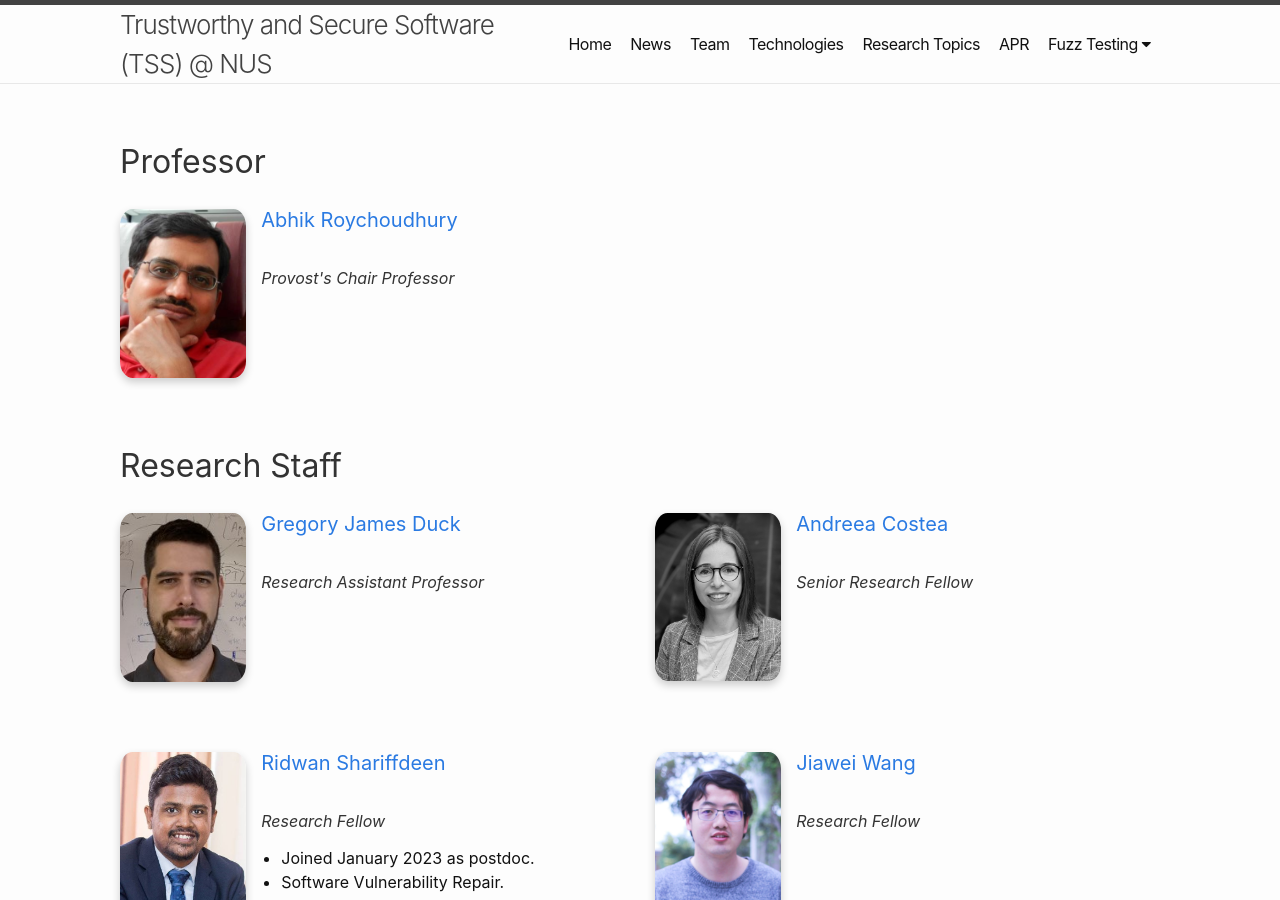
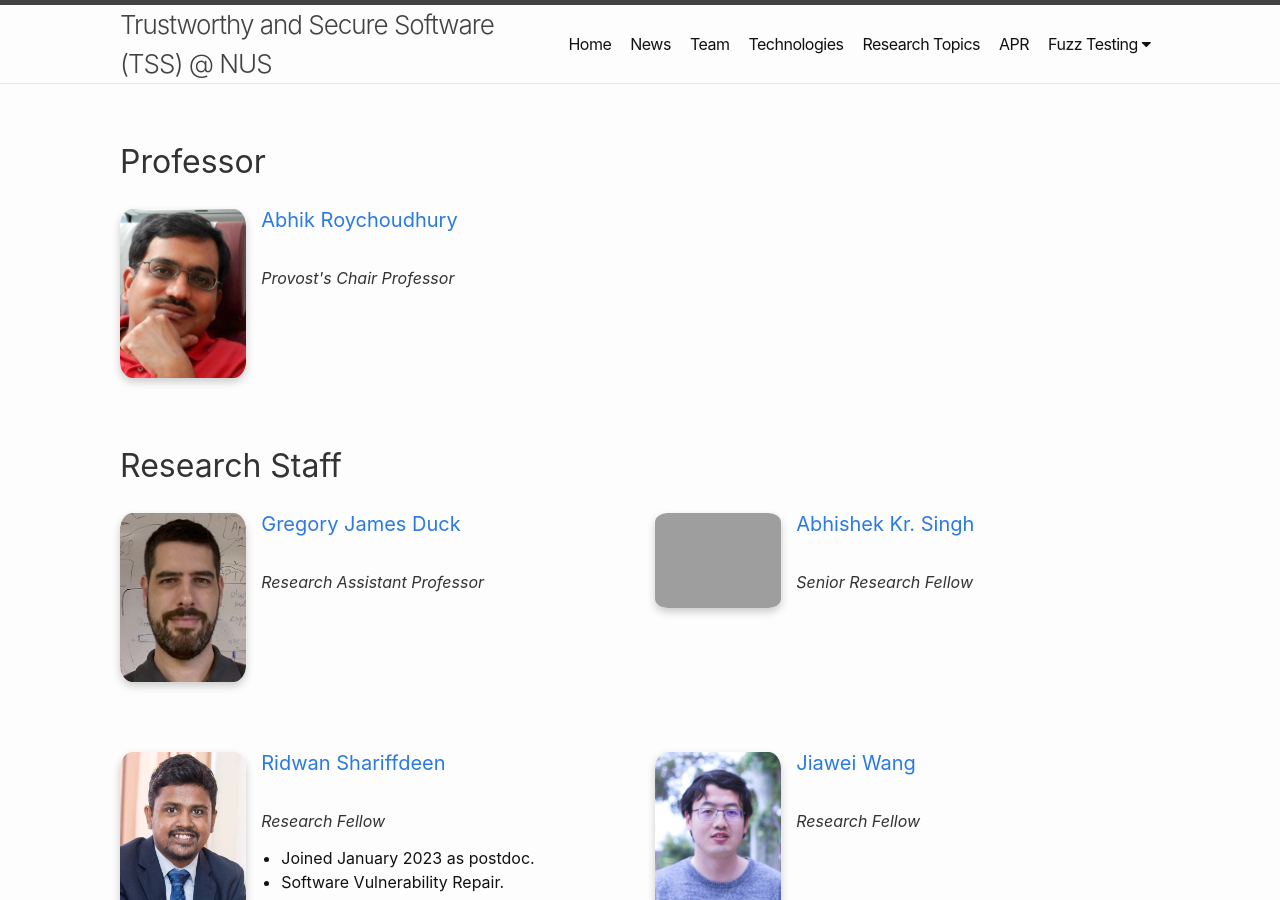
Before and after one commit to nus-tss/nus-tss.github.io, a Jekyll site: the page built from _pages/team.md, in a window 1280 px wide and 900 px high. Built offline with Jekyll 4.4.1, drawn with Linux system fonts in a browser that asks for light colours; nearby versions of some CDN libraries.

Commit message:
Update staff.yml

```diff
--- a/_data/team/staff.yml
+++ b/_data/team/staff.yml
@@ -3,10 +3,10 @@
   role: Research Assistant Professor
   website: https://www.comp.nus.edu.sg/~gregory/
 
-- name: Andreea Costea
-  photo: andreea.jpg
+- name: Abhishek Kr. Singh
+  photo: aksingh.png
   role: Senior Research Fellow
-  website: https://www.comp.nus.edu.sg/~andreeac/
+  website: https://sites.google.com/view/abhishek-singh/home
 
 - name: Ridwan Shariffdeen
   photo: ridwan.jpg
```
